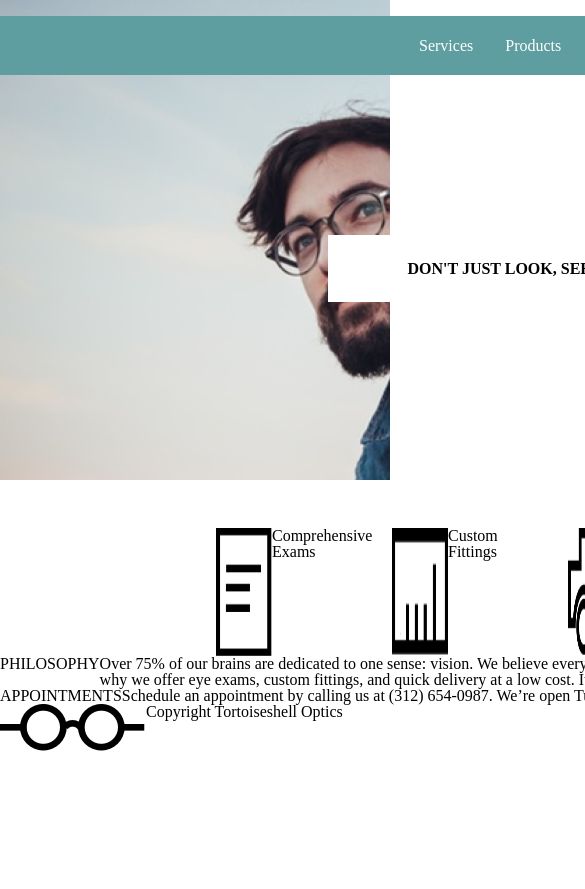
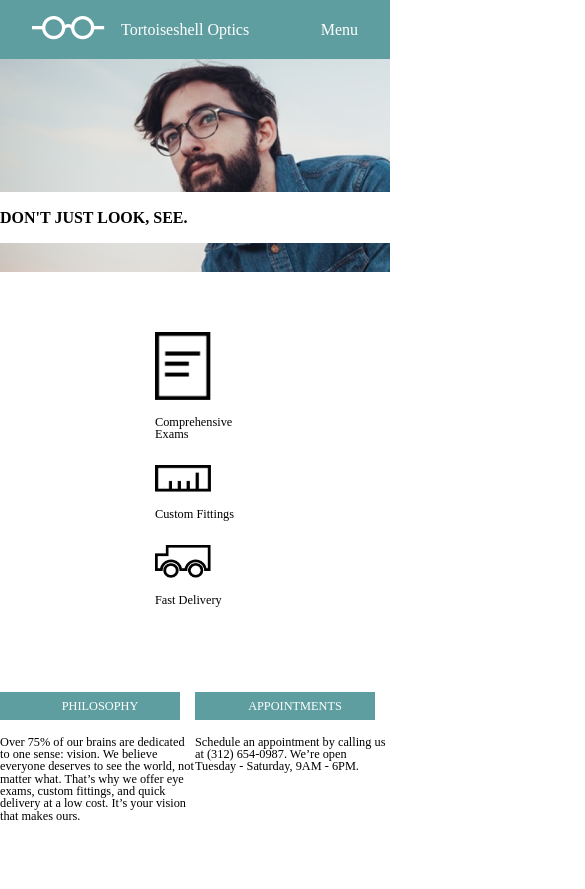
Before and after one commit to Bezlonir/Tortoiseshell-Optics, a plain HTML site: page index.html in a window 390 px wide. Shown: the top 889 px of the page, 585 px wide, since content can reach past the window. Before the commit the page ends 844 px from the top, so only its background shows below. Drawn offline with Linux system fonts and the light colour scheme.

Commit message:
Finish tablet and mobile versions.

```diff
--- a/index.html
+++ b/index.html
@@ -14,6 +14,26 @@ Codecademy -->
   <body>
     <header>
     </header>
+
+    <div class="mobile-header container">
+      <div class="image-container">
+        <img src="./resources/images/logo-white.png">
+      </div>
+      <span>Tortoiseshell Optics</span>
+      <span class="spacer"></span>
+      <nav class="tablet-nav">
+        <ul>
+          <li>Services</li>
+          <li>Products</li>
+          <li>Contact</l1>
+        </ul>
+      </nav>
+      <nav class="mobile-nav">
+        <ul>
+          <li>Menu</l1>
+        </ul>
+      </nav>
+    </div>
     <!-- splash header -->
     <div class="splash container">
       <!-- header container -->
@@ -53,7 +73,7 @@ Codecademy -->
       </div>
     </div>
     <div class="info-container container">
-      <div class="info container">
+      <div class="info container philosophy">
         <div class="heading">
             PHILOSOPHY
         </div>
@@ -61,7 +81,7 @@ Codecademy -->
           Over 75% of our brains are dedicated to one sense: vision. We believe everyone deserves to see the world, not matter what. That’s why we offer eye exams, custom fittings, and quick delivery at a low cost. It’s your vision that makes ours.
         </p>
       </div>
-    </div>
+
       <div class="info container">
         <div class="heading">
           APPOINTMENTS
@@ -71,6 +91,7 @@ Codecademy -->
         </p>
       </div>
     </div>
+
   <footer>
     <div class="container">
       <div class="image-container">
--- a/resources/css/style.css
+++ b/resources/css/style.css
@@ -19,6 +19,7 @@ Codecademy.*/
   background-image:url("../images/glasses-bg.png");
   background-size:cover;
   background-repeat:no-repeat;
+  background-position:center;
   height:30rem;
   width:100%;
   justify-content:center;
@@ -41,7 +42,11 @@ Codecademy.*/
   align-items:center;
 }
 
-.header img {
+.mobile-header {
+  display:none;
+}
+
+.header img , .mobile-header img{
   height:1.5rem;
   width:auto;
   /*background-image:url("../images/logo-white.png");*/
@@ -51,12 +56,12 @@ Codecademy.*/
   margin-right:1rem;
 }
 
-.header ul {
+.header ul, .mobile-header ul {
   display:flex;
   flex-direction:row;
 }
 
-.header li {
+.header li, .mobile-header li {
   margin-right:2rem;
 }
 
@@ -78,8 +83,11 @@ Codecademy.*/
 
 }
 
+/*services styling*/
 .services {
   margin-top:3rem;
+  margin-left:auto;
+  margin-right:auto;
   justify-content:center;
 }
 
@@ -87,13 +95,168 @@ Codecademy.*/
   width:5rem;
   margin-right:6rem;
   height:8rem;
+  flex-direction:column;
+  justify-content:space-between;
 }
 
 .service img {
   width:3.5rem;
+  height:auto;
 }
 
 /*info section*/
-.info .heading {
+.info-container {
+  margin-top:3rem;
+  margin-bottom:5rem;
+  flex-direction:row;
+  margin-left:auto;
+  margin-right:auto;
+}
+
+.info {
+  flex-direction:column;
+  width:35%;
 
 }
+
+.philosophy {
+  margin-right:5%;
+}
+
+.info .heading {
+  background-color:cadetblue;
+  color:white;
+  margin-bottom:1rem;
+  padding-top:0.5rem;
+  padding-bottom:0.5rem;
+  padding-left:1.25rem;
+  width:10rem;
+}
+
+/*footer styling*/
+footer .container {
+  margin-top:4rem;
+}
+
+footer img {
+  height:1.5rem;
+  width:auto;
+  margin-left:4rem;
+  margin-right:1rem;
+  margin-bottom:4rem;
+}
+
+/*tablet styling*/
+@media only screen and (max-width:1024px) {
+  .header {
+    display:none;
+  }
+
+  .mobile-nav {
+    display:none;
+  }
+
+  .tablet-nav {
+    display:block;
+  }
+
+  .mobile-header {
+    display:flex;
+    position:fixed;
+    margin-top:0;
+    width:100%;
+    padding-top:1rem;
+    padding-bottom:1rem;
+    background-color:cadetblue;
+    color:white;
+    flex-direction:row;
+    align-items:center;
+  }
+
+  .splash {
+    height:22rem;
+    background-position:center;
+  }
+
+  .headline {
+    margin-top:8rem;
+    margin-right:2rem;
+    left:0;
+    padding:0.75rem 4rem;
+    font-size:1.33rem;
+  }
+}
+
+/*mobile styling*/
+@media only screen and (max-width:480px) {
+  .container {
+    width:100%;
+  }
+
+  .mobile-nav {
+    display:block;
+  }
+
+  .tablet-nav {
+    display:none;
+  }
+
+  .splash {
+    height:17rem;
+    background-size:cover;
+    background-position:left;
+  }
+
+  .headline {
+    width:100%;
+    font-size:1rem;
+    margin:0;
+    margin-top:12rem;
+    padding:1rem 0;
+    text-align:center;
+  }
+
+  .services {
+    margin-top:3.77rem;
+    margin-left:auto;
+    margin-right:auto;
+    width:5rem;
+    flex-direction:column;
+    flex-wrap:nowrap;
+    justify-content:center;
+    align-items:center;
+
+  }
+
+  .service {
+    margin-bottom:1.54rem;
+    font-size:0.77rem;
+    align-self: center;
+    margin-right:0;
+    height:auto;
+  }
+
+  .service img {
+    margin-bottom:1rem;
+  }
+
+  .philosophy {
+    margin-right:0;
+  }
+
+  .info-container {
+    margin-top:3.77rem;
+  }
+
+  .info {
+    width:100%;
+    font-size:0.77rem;
+    margin-bottom:4rem;
+  }
+
+  .heading {
+    margin-bottom:1rem;
+    width:100%;
+    text-align:center;
+  }
+}
```
Lines whose indentation alone changed are shown as unchanged.
